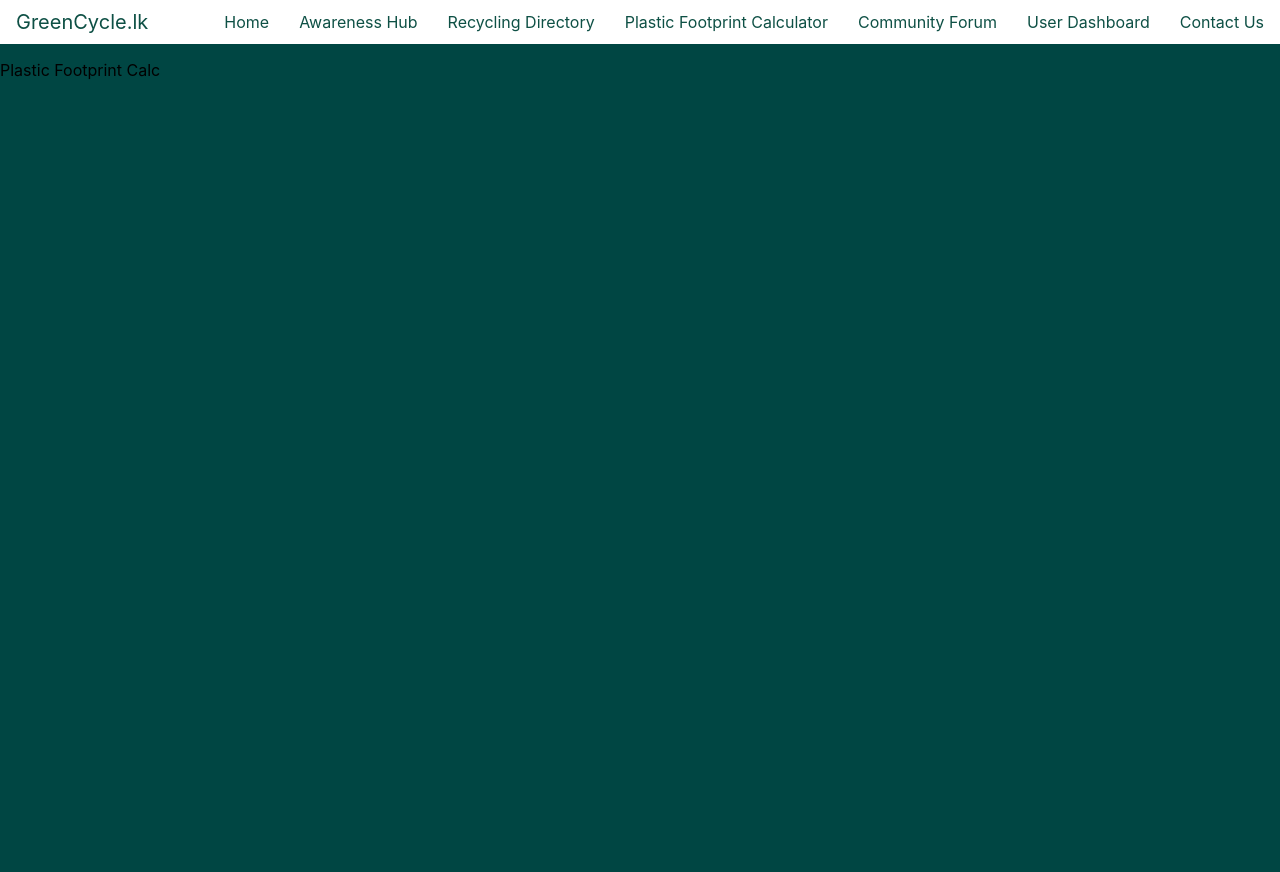
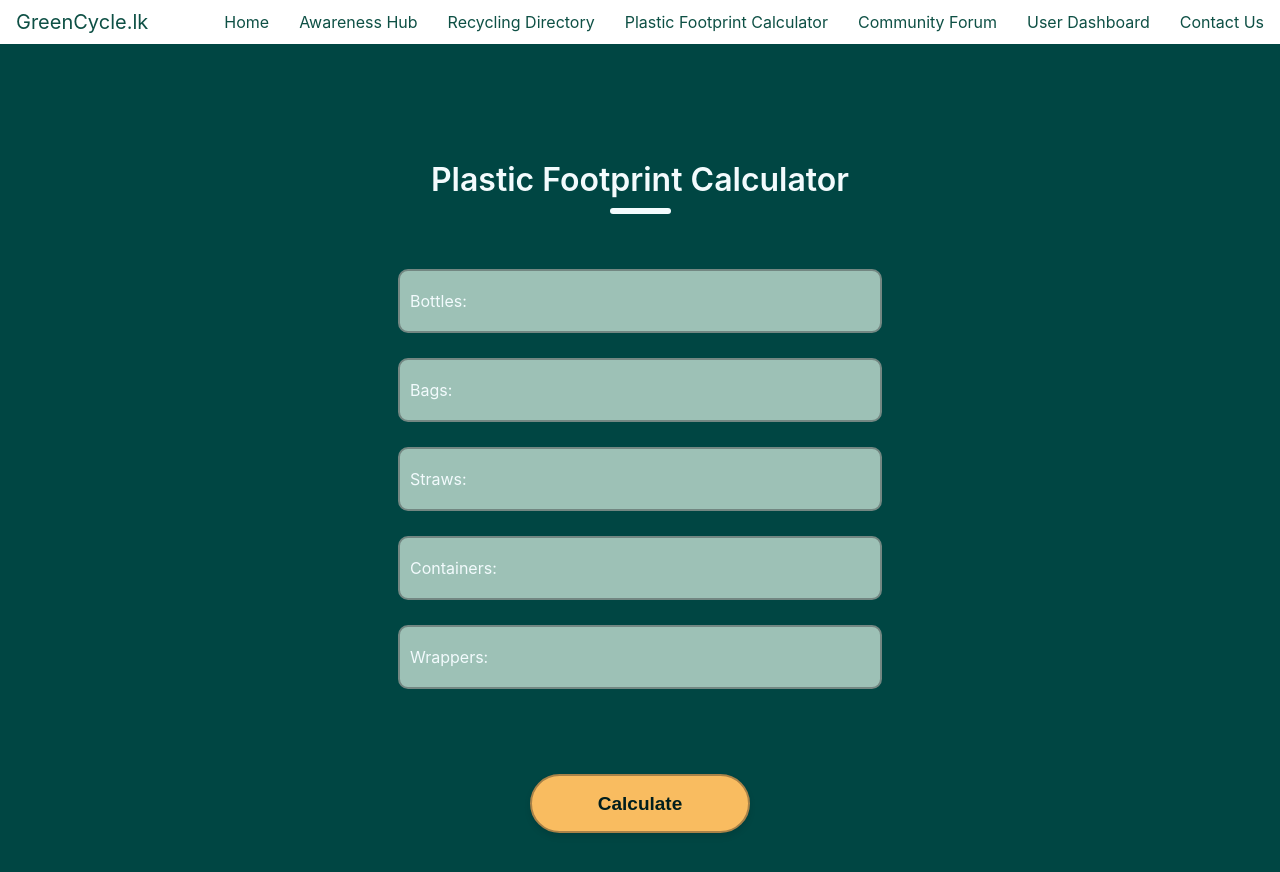
Before and after one commit to asjsolo/GreenCycle.lk, a React (Create React App) app in the folder frontend/: page /plasticFootprintCalculator in a window 1280 px wide. Shown: the top 872 px of the page. Before the commit the page ends 800 px from the top, so only its background shows below. Built offline with nearby package versions, Linux system fonts and the light colour scheme.

Commit message:
added PlasticFootprintCalculator frontend

```diff
--- /dev/null
+++ b/frontend/src/pages/plastic-footprint-calculator/PlasticFootprintCalculator.css
@@ -0,0 +1,108 @@
+.home-container {
+    background: #004643;
+    min-height: 100vh;
+    padding: 20px;
+  }
+
+  .container {
+    display: flex;
+    flex-direction: column;
+    margin: auto;
+    margin-top: 50px; /* Adjusted margin-top */
+    width: 600px;
+    padding-bottom: 30px;
+    background: #004643;
+  }
+
+  .header {
+    display: flex;
+    flex-direction: column;
+    align-items: center;
+    gap: 9px;
+    width: 100%;
+    margin-top: 30px;
+  }
+
+  .text {
+    color: #f3fbfd;
+    font-size: 32px;
+    font-weight: 600;
+  }
+
+  .underline {
+    width: 61px;
+    height: 6px;
+    background: #f3fbfd;
+    border-radius: 9px;
+  }
+
+  .inputs {
+    margin-top: 55px;
+    display: flex;
+    flex-direction: column;
+    gap: 25px;
+  }
+
+  .input {
+    display: flex;
+    align-items: center;
+    margin: auto;
+    width: 480px;
+    height: 60px;
+    background: #9dc1b6;
+    border-radius: 10px;
+    border: 2px solid #738782;
+  }
+
+  .input label {
+    color: #f3fbfd;
+    margin-left: 10px;
+    margin-right: 10px;
+  }
+
+  .input input {
+    height: 50px;
+    width: 400px;
+    background: transparent;
+    border: none;
+    outline: none;
+    color: #797979;
+    font-size: 19px;
+  }
+
+  .submit-container {
+    display: flex;
+    gap: 30px;
+    margin: 60px auto;
+  }
+
+  .submit {
+    display: flex;
+    justify-content: center;
+    align-items: center;
+    width: 220px;
+    height: 59px;
+    color: #001e1d;
+    background: #f9bc60;
+    border-radius: 50px;
+    border: 2px solid #a98248;
+    transition: all 0.2s ease-in-out;
+    font-size: 19px;
+    font-weight: 700;
+    cursor: pointer;
+    box-shadow: 0px 4px 6px rgba(0, 0, 0, 0.1);
+  }
+
+  .submit:hover {
+    box-shadow: 0px 6px 8px rgba(0, 0, 0, 0.15);
+  }
+
+  .submit:active {
+    transform: translateY(6px);
+    box-shadow: 0px 3px 5px rgba(0, 0, 0, 0.1);
+  }
+
+  .gray {
+    background: #004643;
+    color: #f9bc60;
+  }
--- a/frontend/src/pages/plastic-footprint-calculator/PlasticFootprintCalculator.jsx
+++ b/frontend/src/pages/plastic-footprint-calculator/PlasticFootprintCalculator.jsx
@@ -1,10 +1,55 @@
-import React from "react";
+import React, { useState } from "react";
 import MainLayout from "../../Components/Layout/MainLayout";
+import "./PlasticFootprintCalculator.css";
 
 function PlasticFootprintCalculator() {
+  const [bottles, setBottles] = useState("");
+  const [bags, setBags] = useState("");
+  const [straws, setStraws] = useState("");
+  const [containers, setContainers] = useState("");
+  const [wrappers, setWrappers] = useState("");
+
+  const handleSubmit = (e) => {
+    e.preventDefault();
+    // We'll add the calculation logic here
+    console.log("Form submitted");
+  };
+
   return (
     <MainLayout>
-      <div>Plastic Footprint Calc</div>
+      <div className="home-container">
+        <div className="container">
+          <div className="header">
+            <div className="text">Plastic Footprint Calculator</div>
+            <div className="underline"></div>
+          </div>
+          <form onSubmit={handleSubmit} className="inputs">
+            <div className="input">
+              <label>Bottles:</label>
+              <input type="number" name="bottles" value={bottles} onChange={(e) => setBottles(e.target.value)} />
+            </div>
+            <div className="input">
+              <label>Bags:</label>
+              <input type="number" name="bags" value={bags} onChange={(e) => setBags(e.target.value)} />
+            </div>
+            <div className="input">
+              <label>Straws:</label>
+              <input type="number" name="straws" value={straws} onChange={(e) => setStraws(e.target.value)} />
+            </div>
+            <div className="input">
+              <label>Containers:</label>
+              <input type="number" name="containers" value={containers} onChange={(e) => setContainers(e.target.value)} />
+            </div>
+            <div className="input">
+              <label>Wrappers:</label>
+              <input type="number" name="wrappers" value={wrappers} onChange={(e) => setWrappers(e.target.value)} />
+            </div>
+            <div className="submit-container">
+              <button type="submit" className="submit">Calculate</button>
+            </div>
+          </form>
+        </div>
+      </div>
     </MainLayout>
   );
 }
```
